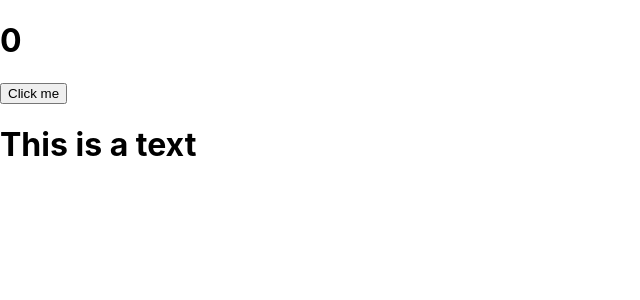
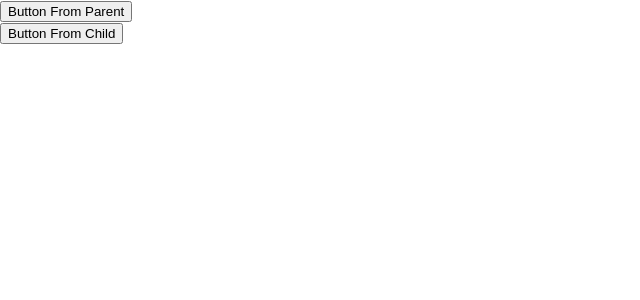
Before and after one commit to mohamedmedhatnabil/react-hooks, a React (Create React App) app in the folder test-app/: page / in a window 1280 px wide. Shown: the top 300 px of the page, without its empty margins (0-640 px from the left). Built offline with nearby package versions, Linux system fonts and the light colour scheme.

Commit message:
useImperativeHandle

```diff
--- a/test-app/src/App.js
+++ b/test-app/src/App.js
@@ -1,9 +1,9 @@
 import './App.css';
-import TestUseState from './useState'
+import TestUseImperativeHandle from './useImperativeHandle'
 function App() {
   return (
     <div>
-      <TestUseState />
+      <TestUseImperativeHandle />
     </div>
   );
 }
--- /dev/null
+++ b/test-app/src/button.js
@@ -0,0 +1,16 @@
+import { useState, useImperativeHandle, forwardRef  } from "react";
+
+    const Button = forwardRef((props, ref) => {
+        const [toggle, setToggle] = useState(false);
+        useImperativeHandle(ref, () => ({
+            alterToggle () { setToggle(!toggle)}
+        }));
+
+    return (
+        <div>
+            <button>Button From Child</button>
+            {toggle && <span>toogle</span>}
+        </div>
+    )
+})
+export default Button;
--- /dev/null
+++ b/test-app/src/useImperativeHandle.js
@@ -0,0 +1,12 @@
+import {useRef} from 'react'
+import Button from './button'
+/*it's allows us to define functions based on a ref that can be called using that ref  */
+export default function TestUseImperativeHandle () {
+    const buttonRef = useRef(null);
+    return (
+        <div>
+            <button onClick={() => buttonRef.current.alterToggle()}>Button From Parent</button>
+            <Button ref={buttonRef}/>
+        </div>
+    )
+}
```
